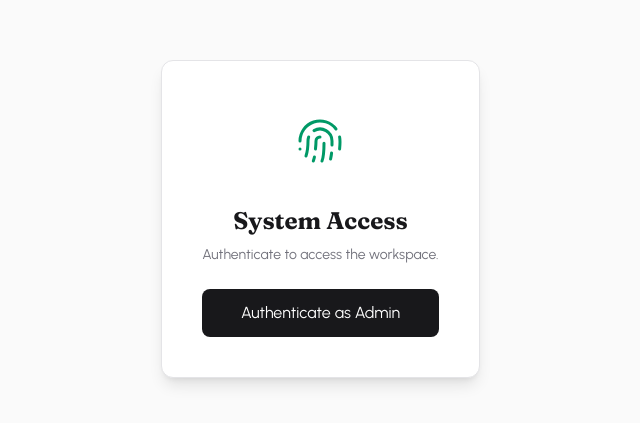
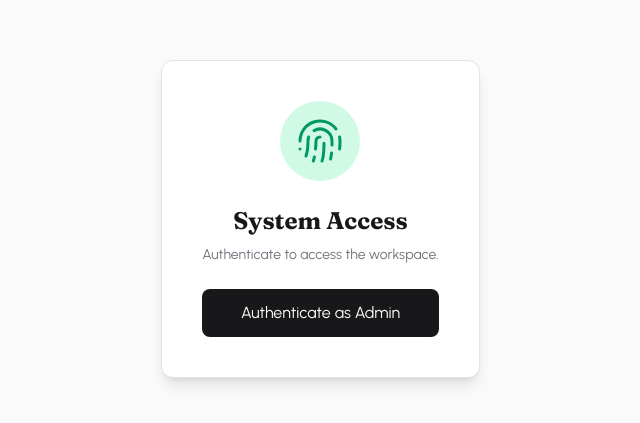
Before and after one commit to ChuckieChaser/pamantasan-records, a React (Vite) app in the folder client/: page / in a window 1280 px wide. Shown: the part 181-604 px from the top of the page, without its empty margins (312-952 px from the left). Built offline with nearby package versions, Linux system fonts and the light colour scheme.

Commit message:
style: reorganize and update color variables in index.css for better clarity

```diff
--- a/client/src/index.css
+++ b/client/src/index.css
@@ -4,17 +4,22 @@
 @import 'tailwindcss';
 
 @theme {
+    /* --- Base Surfaces --- */
     --color-background: var(--color-zinc-50);
     --color-surface: var(--color-white);
     --color-surface-hover: var(--color-zinc-100);
     --color-border: var(--color-zinc-200);
+
+    /* --- Typography Colors --- */
     --color-main: var(--color-zinc-900);
     --color-muted: var(--color-zinc-500);
 
+    /* --- Interactive Palette (Accent) --- */
     --color-accent: var(--color-emerald-600);
-    --color-accent-background: var(--color-emerald-150);
+    --color-accent-background: var(--color-emerald-100);
     --color-accent-hover: var(--color-emerald-700);
 
+    /* --- System Feedback (Statuses) --- */
     --color-success-background: var(--color-emerald-50);
     --color-success-text: var(--color-emerald-700);
     --color-warning-background: var(--color-amber-50);
@@ -22,6 +27,7 @@
     --color-error-background: var(--color-red-50);
     --color-error-text: var(--color-red-700);
 
+    /* --- Typography Manifesto --- */
     --font-heading: 'Fraunces', serif;
     --font-body: 'Urbanist', sans-serif;
 }
@@ -32,11 +38,12 @@
         --color-surface: var(--color-zinc-900);
         --color-surface-hover: var(--color-zinc-800);
         --color-border: var(--color-zinc-800);
+
         --color-main: var(--color-zinc-50);
         --color-muted: var(--color-zinc-400);
 
         --color-accent: var(--color-emerald-500);
-        --color-accent-background: var(--color-emerald-850);
+        --color-accent-background: var(--color-emerald-900);
         --color-accent-hover: var(--color-emerald-400);
 
         --color-success-background: var(--color-emerald-950);
```
